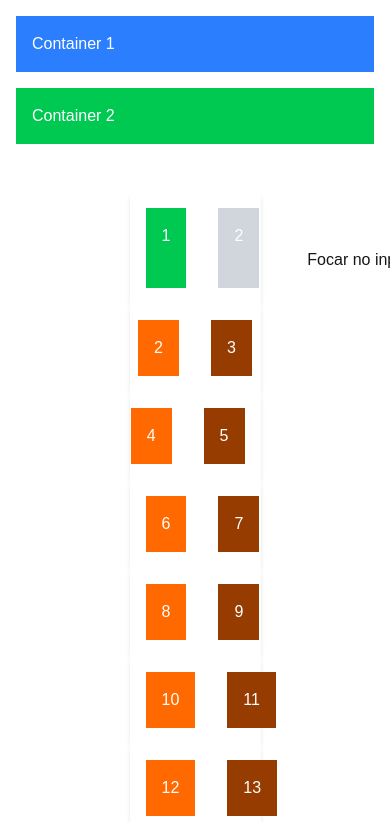
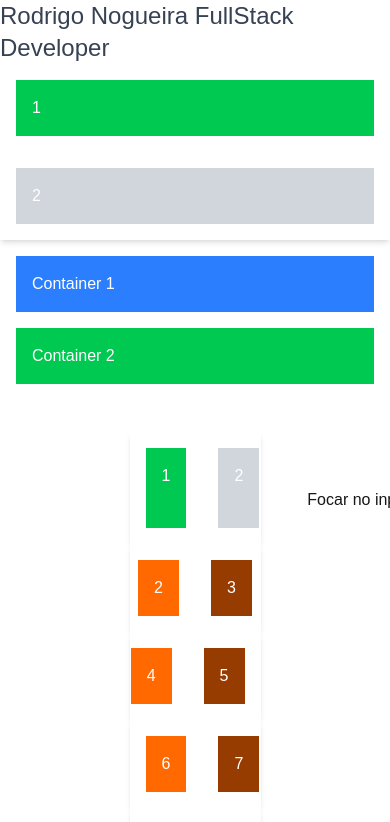
Before and after one commit to rodinogueira/nextjs-lab, a Next.js app: page / in a window 390 px wide. Shown: the top 822 px of the page. Built offline with nearby package versions, Linux system fonts and the light colour scheme.

Commit message:
feat: tailwind mobile first

```diff
--- a/src/app/page.tsx
+++ b/src/app/page.tsx
@@ -15,6 +15,12 @@ const FlexboxExamples = () => {
 
   return (
     <>
+      <h1 className="text-gray-700 text-2xl sm:text-sm md:text-9xl xl:text-lg">Rodrigo Nogueira FullStack Developer</h1>
+      <div className="flex flex-col md:flex-row md:w-1/2 gap-8 justify-start bg-white p-4 shadow-md">
+          <div className="w-full bg-green-500 p-4 text-white">1</div>
+          <div className="w-full bg-gray-300 p-4 text-white">2</div>
+      </div>
+
       <div className="flex flex-col md:flex-row md:w-1/2 md:mx-auto gap-4 mx-4 m-4">
         <div className="w-full bg-blue-500 p-4 text-white">Container 1</div>
         <div className="w-full bg-green-500 p-4 text-white">Container 2</div>
```
